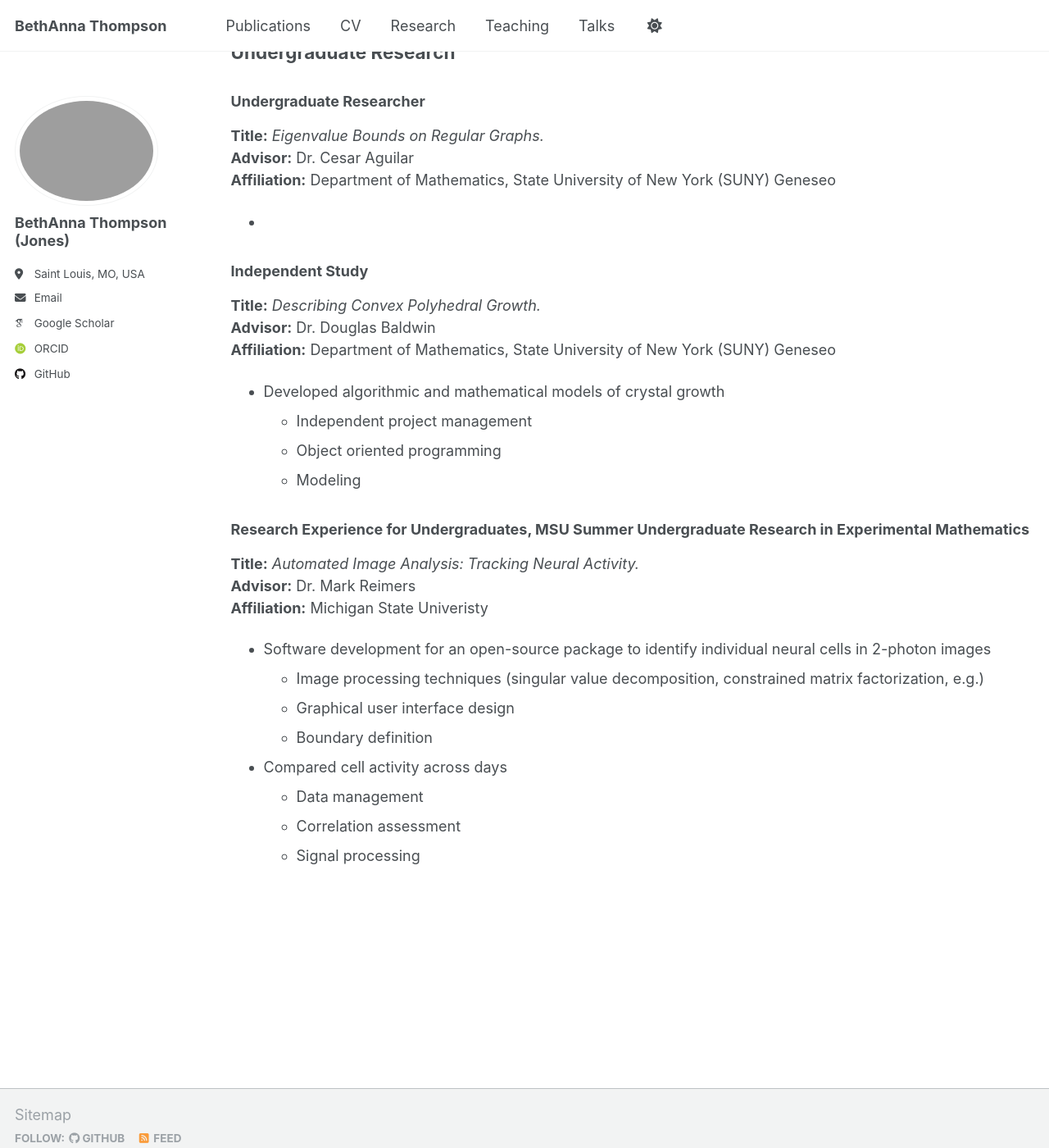
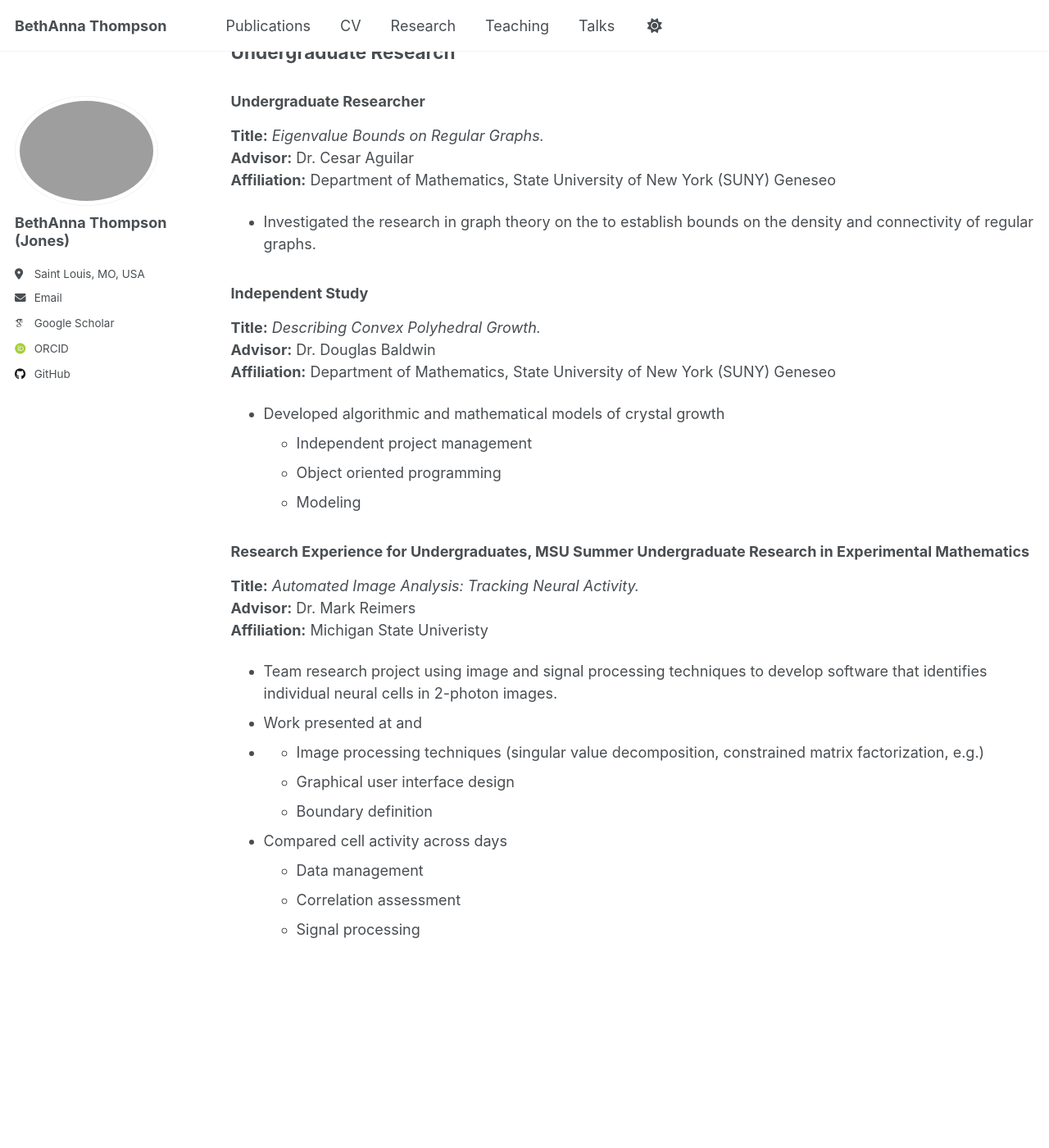
Before and after one commit to BethAnna/BethAnna.github.io, a Jekyll site: the page built from _pages/research.md, in a window 1280 px wide and 1400 px high, scrolled down 830 px. Shown: the whole window at 82% size. Built offline with Jekyll 4.4.1, drawn with Linux system fonts in a browser that asks for light colours; some web fonts are replaced; a script that is not in the unit is left out.

Commit message:
Update research.md

```diff
--- a/_pages/research.md
+++ b/_pages/research.md
@@ -32,7 +32,7 @@ author_profile: true
 **Advisor:** Dr. Cesar Aguilar <br>
 **Affiliation:** Department of Mathematics, State University of New York (SUNY) Geneseo <br>
 
-  *
+  * Investigated the  research in graph theory on the to establish bounds on the density and connectivity of regular graphs.
 
 
 ### Independent Study
@@ -52,7 +52,9 @@ author_profile: true
 **Advisor:** Dr. Mark Reimers <br>
 **Affiliation:** Michigan State Univeristy <br>
 
-  * Software development for an open-source package to identify individual neural cells in 2-photon images
+  * Team research project using image and signal processing techniques to develop software that identifies individual neural cells in 2-photon images.
+  * Work presented at and
+  *
     * Image processing techniques (singular value decomposition, constrained matrix factorization, e.g.)
     * Graphical user interface design
     * Boundary definition
```
Also changed, not shown: other parts of _pages/research.md (+1 -1 lines).
